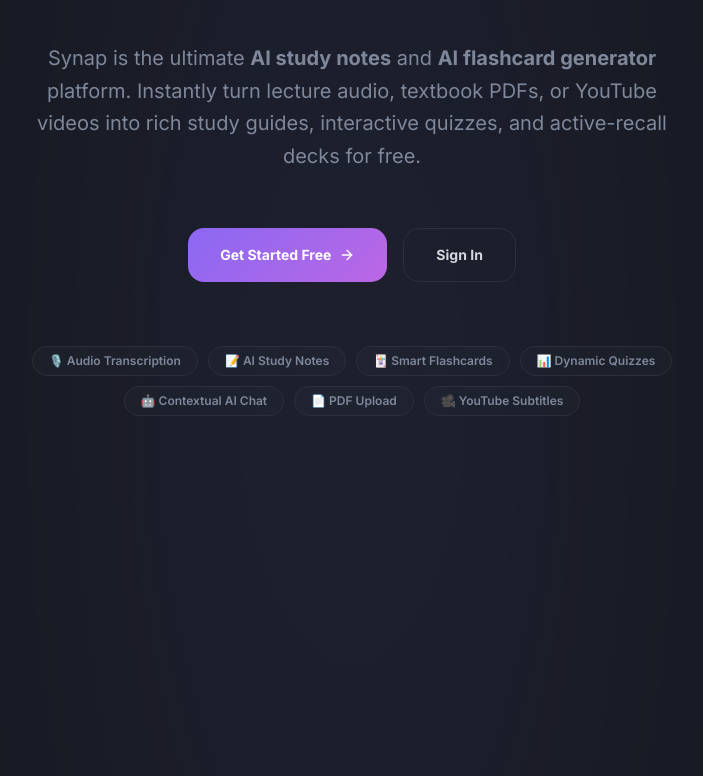
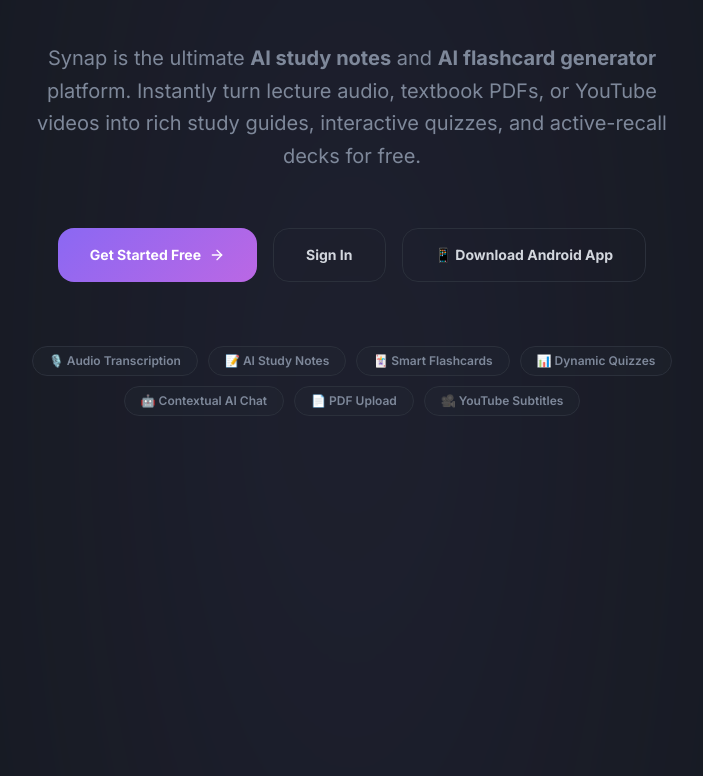
Before and after one commit to nongamer1250/Synap, a Next.js app: page / in a window 1280 px wide. Shown: the part 717-1493 px from the top of the page, without its empty margins (288-991 px from the left). Built offline with nearby package versions, Linux system fonts and the light colour scheme; no server answers.

Commit message:
feat: add direct signed Android APK download to landing page

```diff
--- a/app/page.tsx
+++ b/app/page.tsx
@@ -141,6 +141,7 @@
         {/* Call to Actions */}
         <div data-nosnippet className="flex flex-col sm:flex-row gap-4 justify-center pt-4">
           {isLoggedIn ? (
+            <>
               <Link
                 href="/dashboard"
                 className="px-8 py-4 rounded-xl font-bold text-white text-sm transition-all duration-200 glow-on-hover flex items-center justify-center gap-2 cursor-pointer active-press"
@@ -148,6 +149,14 @@
               >
                 Go to Dashboard <ArrowRight className="w-4 h-4" />
               </Link>
+              <a
+                href="/synap-study.apk"
+                download="synap-study.apk"
+                className="px-8 py-4 rounded-xl font-bold border border-border text-foreground hover:bg-muted text-sm transition-all duration-200 flex items-center justify-center gap-2 cursor-pointer active-press"
+              >
+                📱 Download Android App
+              </a>
+            </>
           ) : (
             <>
               <Link
@@ -163,6 +172,13 @@
               >
                 Sign In
               </Link>
+              <a
+                href="/synap-study.apk"
+                download="synap-study.apk"
+                className="px-8 py-4 rounded-xl font-bold border border-border text-foreground hover:bg-muted text-sm transition-all duration-200 flex items-center justify-center gap-2 cursor-pointer active-press"
+              >
+                📱 Download Android App
+              </a>
             </>
           )}
         </div>
```
Also changed, not shown: 1 other file (tests, documents, lock files or other folders). Lines whose indentation alone changed are shown as unchanged.
